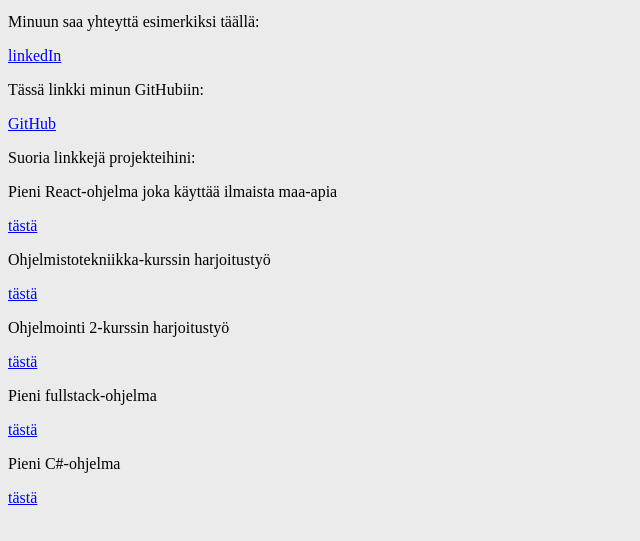
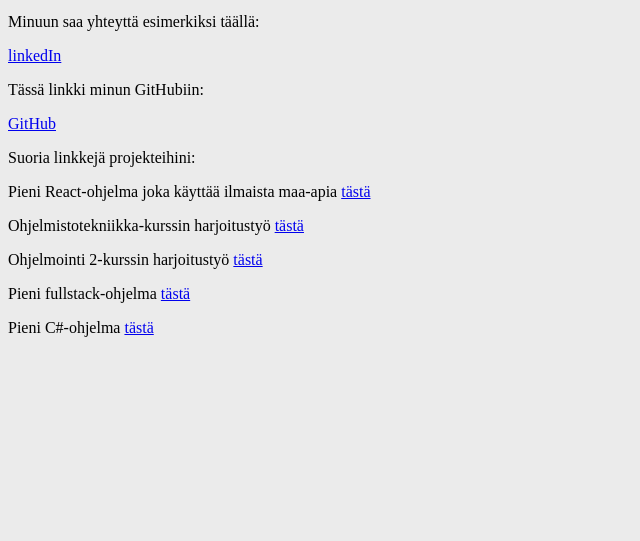
Before and after one commit to AlluSu/ghpages, a plain HTML site: page index.html in a window 1280 px wide. Shown: the part 101-642 px from the top of the page, without its empty margins (0-640 px from the left). Drawn offline with Linux system fonts and the light colour scheme.

Commit message:
muuteltu linkkien asettelua

```diff
--- a/index.html
+++ b/index.html
@@ -24,26 +24,11 @@
   </div>
   <div>
     <p>Suoria linkkejä projekteihini:</p>
-    <div>
-    <p>Pieni React-ohjelma joka käyttää ilmaista maa-apia</p>
-    <a href="https://github.com/AlluSu/Full-Stack-Open/tree/master/part2/maat">tästä</a>
-    </div>
-    <div>
-      <p>Ohjelmistotekniikka-kurssin harjoitustyö</p>
-      <a href="https://github.com/AlluSu/Ohjelmistotekniikka-ht">tästä</a>
-    </div>
-    <div>
-      <p>Ohjelmointi 2-kurssin harjoitustyö</p>
-      <a href="https://github.com/AlluSu/Rokotusrekisteri">tästä</a>
-    </div>
-    <div>
-      <p>Pieni fullstack-ohjelma</p>
-      <a href="https://github.com/AlluSu/FSO-part3">tästä</a>
-    </div>
-    <div>
-      <p>Pieni C#-ohjelma</p>
-      <a href="https://github.com/AlluSu/Kiintopistemenetelma">tästä</a>
-    </div>
+    <p>Pieni React-ohjelma joka käyttää ilmaista maa-apia <a href="https://github.com/AlluSu/Full-Stack-Open/tree/master/part2/maat">tästä</a> </p>
+    <p>Ohjelmistotekniikka-kurssin harjoitustyö <a href="https://github.com/AlluSu/Ohjelmistotekniikka-ht">tästä</a> </p>
+    <p>Ohjelmointi 2-kurssin harjoitustyö <a href="https://github.com/AlluSu/Rokotusrekisteri">tästä</a> </p>
+    <p>Pieni fullstack-ohjelma <a href="https://github.com/AlluSu/FSO-part3">tästä</a> </p>
+    <p>Pieni C#-ohjelma <a href="https://github.com/AlluSu/Kiintopistemenetelma">tästä</a> </p>
   </div>
 </body>
 </html>
```
